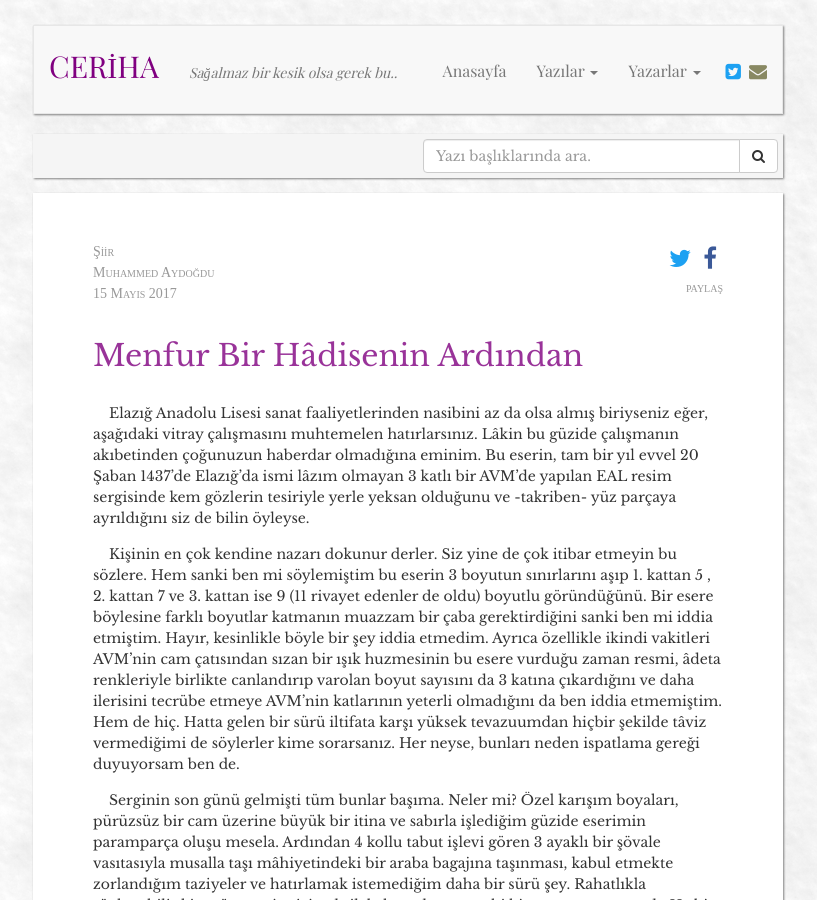
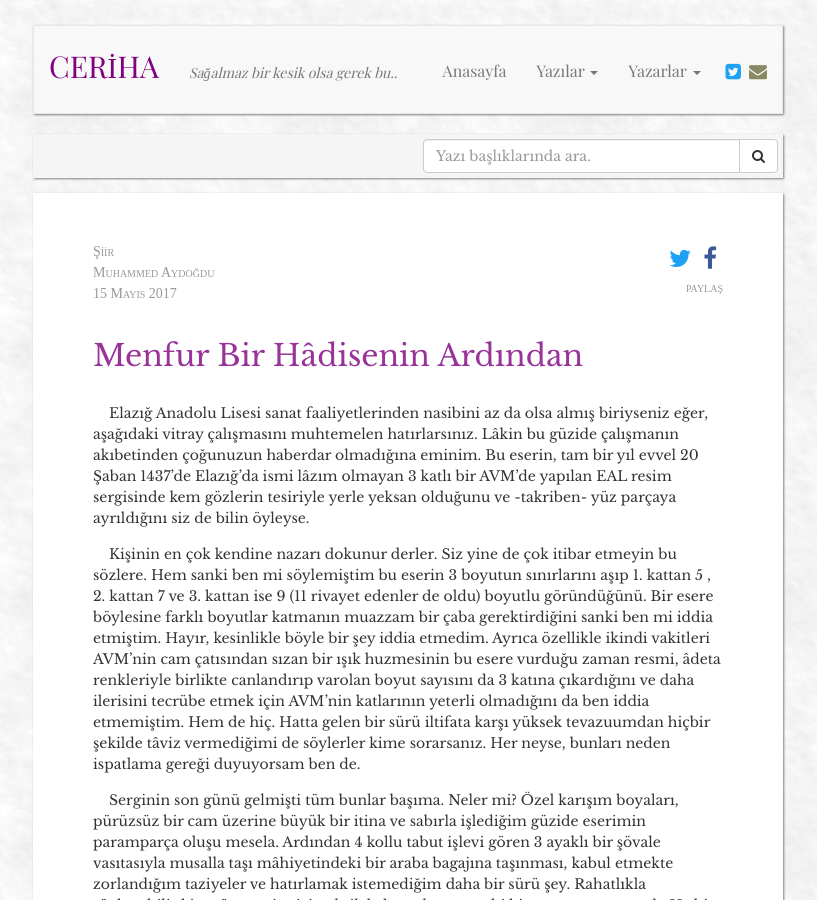
Before and after one commit to muhammedaydogdu/muhammedaydogdu.github.io, a Jekyll site: the page built from _posts/2017-05-15-menfur-bir-hadisenin-ardından.md, in a window 1280 px wide and 900 px high. Shown: the whole window, without its empty margins (232-1049 px from the left). Built offline with Jekyll 4.4.1, drawn with Linux system fonts in a browser that asks for light colours; some web fonts are replaced.

Commit message:
Update 2017-05-15-menfur-bir-hadisenin-ardından.md

```diff
--- a/_posts/2017-05-15-menfur-bir-hadisenin-ardından.md
+++ b/_posts/2017-05-15-menfur-bir-hadisenin-ardından.md
@@ -9,7 +9,7 @@ image: 20170411_194158.jpg
 <br/>
 &nbsp;&nbsp;&nbsp;&nbsp;Elazığ Anadolu Lisesi sanat faaliyetlerinden nasibini az da olsa almış biriyseniz eğer, aşağıdaki vitray çalışmasını muhtemelen hatırlarsınız. Lâkin bu güzide çalışmanın akıbetinden çoğunuzun haberdar olmadığına eminim. Bu eserin, tam bir yıl evvel 20 Şaban 1437'de Elazığ'da ismi lâzım olmayan 3 katlı bir AVM'de yapılan EAL resim sergisinde kem gözlerin tesiriyle yerle yeksan olduğunu ve -takriben- yüz parçaya ayrıldığını siz de bilin öyleyse.
 
-&nbsp;&nbsp;&nbsp;&nbsp;Kişinin en çok kendine nazarı dokunur derler. Siz yine de çok itibar etmeyin bu sözlere. Hem sanki ben mi söylemiştim bu eserin 3 boyutun sınırlarını aşıp 1. kattan 5 , 2. kattan 7 ve 3. kattan ise 9 (11 rivayet edenler de oldu) boyutlu göründüğünü. Bir esere böylesine farklı boyutlar katmanın muazzam bir çaba gerektirdiğini sanki ben mi iddia etmiştim. Hayır, kesinlikle böyle bir şey iddia etmedim. Ayrıca özellikle ikindi vakitleri AVM'nin cam çatısından sızan bir ışık huzmesinin bu esere vurduğu zaman resmi, âdeta renkleriyle birlikte canlandırıp varolan boyut sayısını da 3 katına çıkardığını ve daha ilerisini tecrübe etmeye AVM'nin katlarının yeterli olmadığını da ben iddia etmemiştim. Hem de hiç. Hatta gelen bir sürü iltifata karşı yüksek tevazuumdan hiçbir şekilde tâviz vermediğimi de söylerler kime sorarsanız. Her neyse, bunları neden ispatlama gereği duyuyorsam ben de.
+&nbsp;&nbsp;&nbsp;&nbsp;Kişinin en çok kendine nazarı dokunur derler. Siz yine de çok itibar etmeyin bu sözlere. Hem sanki ben mi söylemiştim bu eserin 3 boyutun sınırlarını aşıp 1. kattan 5 , 2. kattan 7 ve 3. kattan ise 9 (11 rivayet edenler de oldu) boyutlu göründüğünü. Bir esere böylesine farklı boyutlar katmanın muazzam bir çaba gerektirdiğini sanki ben mi iddia etmiştim. Hayır, kesinlikle böyle bir şey iddia etmedim. Ayrıca özellikle ikindi vakitleri AVM'nin cam çatısından sızan bir ışık huzmesinin bu esere vurduğu zaman resmi, âdeta renkleriyle birlikte canlandırıp varolan boyut sayısını da 3 katına çıkardığını ve daha ilerisini tecrübe etmek için AVM'nin katlarının yeterli olmadığını da ben iddia etmemiştim. Hem de hiç. Hatta gelen bir sürü iltifata karşı yüksek tevazuumdan hiçbir şekilde tâviz vermediğimi de söylerler kime sorarsanız. Her neyse, bunları neden ispatlama gereği duyuyorsam ben de.
 
 &nbsp;&nbsp;&nbsp;&nbsp;Serginin son günü gelmişti tüm bunlar başıma. Neler mi? Özel karışım boyaları, pürüzsüz bir cam üzerine büyük bir itina ve sabırla işlediğim güzide eserimin paramparça oluşu mesela. Ardından 4 kollu tabut işlevi gören 3 ayaklı bir şövale vasıtasıyla musalla taşı mâhiyetindeki bir araba bagajına taşınması, kabul etmekte zorlandığım taziyeler ve hatırlamak istemediğim daha bir sürü şey. Rahatlıkla söylenebilir ki o gün eserim için eksik kalan tek şey gıyabi bir cenaze namazıydı. Ha bir de bu menfur hâdisenin hemen akabinde yazılmaya başlanılan lâkin o günlerde tamamlanamayan bir mersiye.
 
```
